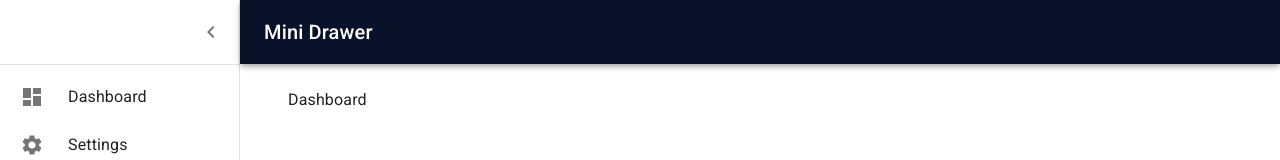
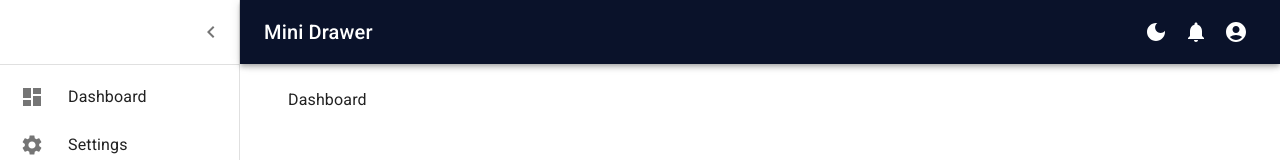
Before and after one commit to krish4693/mui-nextjs-template, a Next.js app: page /dashboard in a window 1280 px wide. Shown: the top 160 px of the page. Built offline with nearby package versions, Linux system fonts and the light colour scheme; what @mui/material-nextjs would draw is missing.

Commit message:
feat: icons on appbar

```diff
--- a/src/components/Drawer/Drawer.tsx
+++ b/src/components/Drawer/Drawer.tsx
@@ -1,6 +1,9 @@
 "use client"
 import React from 'react';
-import { styled, useTheme, Theme, CSSObject } from '@mui/material/styles';
+import AccountCircle from '@mui/icons-material/AccountCircle';
+import NotificationsIcon from '@mui/icons-material/Notifications';
+
+import { styled, useTheme, Theme, CSSObject, useColorScheme } from '@mui/material/styles';
 import Box from '@mui/material/Box';
 import MuiDrawer from '@mui/material/Drawer';
 import MuiAppBar, { AppBarProps as MuiAppBarProps } from '@mui/material/AppBar';
@@ -18,6 +21,10 @@ import ListItemIcon from '@mui/material/ListItemIcon';
 import ListItemText from '@mui/material/ListItemText';
 import { Dashboard, Settings, Logout } from '@mui/icons-material';
 import { useRouter } from 'next/navigation'; // Next.js router for navigation
+import { Tooltip } from '@mui/material';
+import LightModeIcon from '@mui/icons-material/LightMode';
+import DarkModeIcon from '@mui/icons-material/DarkMode';
+
 
 const drawerWidth = 240;
 
@@ -94,6 +101,18 @@ interface MiniDrawerProps {
 }
 
 const MiniDrawer: React.FC<MiniDrawerProps> = ({ children }) => {
+  const { mode, systemMode, setMode } = useColorScheme();
+
+
+  const toggleDarkTheme = React.useCallback(
+    () => {
+      if (mode) {
+        const currMode = mode === 'dark' ? 'light' : 'dark';
+        setMode(currMode);
+      }
+    },
+    [mode, systemMode],
+  )
   const theme = useTheme();
   const [open, setOpen] = React.useState(true);
   const router = useRouter();
@@ -124,10 +143,24 @@ const MiniDrawer: React.FC<MiniDrawerProps> = ({ children }) => {
           >
             <MenuIcon />
           </IconButton>
-          <Typography variant="h6" noWrap component="div">
+          <Typography variant="h6" noWrap component="div"  sx={{ flexGrow: 1 }}>
             Mini Drawer
           </Typography>
+          <Box>
+            <Tooltip title="Toggle Theme">
+              <IconButton color="inherit" onClick={() => toggleDarkTheme()}>
+                {mode === 'dark' ? <LightModeIcon onClick={toggleDarkTheme} /> : <DarkModeIcon onClick={toggleDarkTheme} />}
+              </IconButton>
+            </Tooltip>
+            <IconButton color="inherit">
+              <NotificationsIcon />
+            </IconButton>
+            <IconButton color="inherit">
+              <AccountCircle />
+            </IconButton>
+          </Box>
         </Toolbar>
+
       </AppBar>
       <Drawer variant="permanent" open={open}>
         <DrawerHeader>
```
Also changed, not shown: src/components/Topbar/Topbar.tsx (+6 -5 lines).
